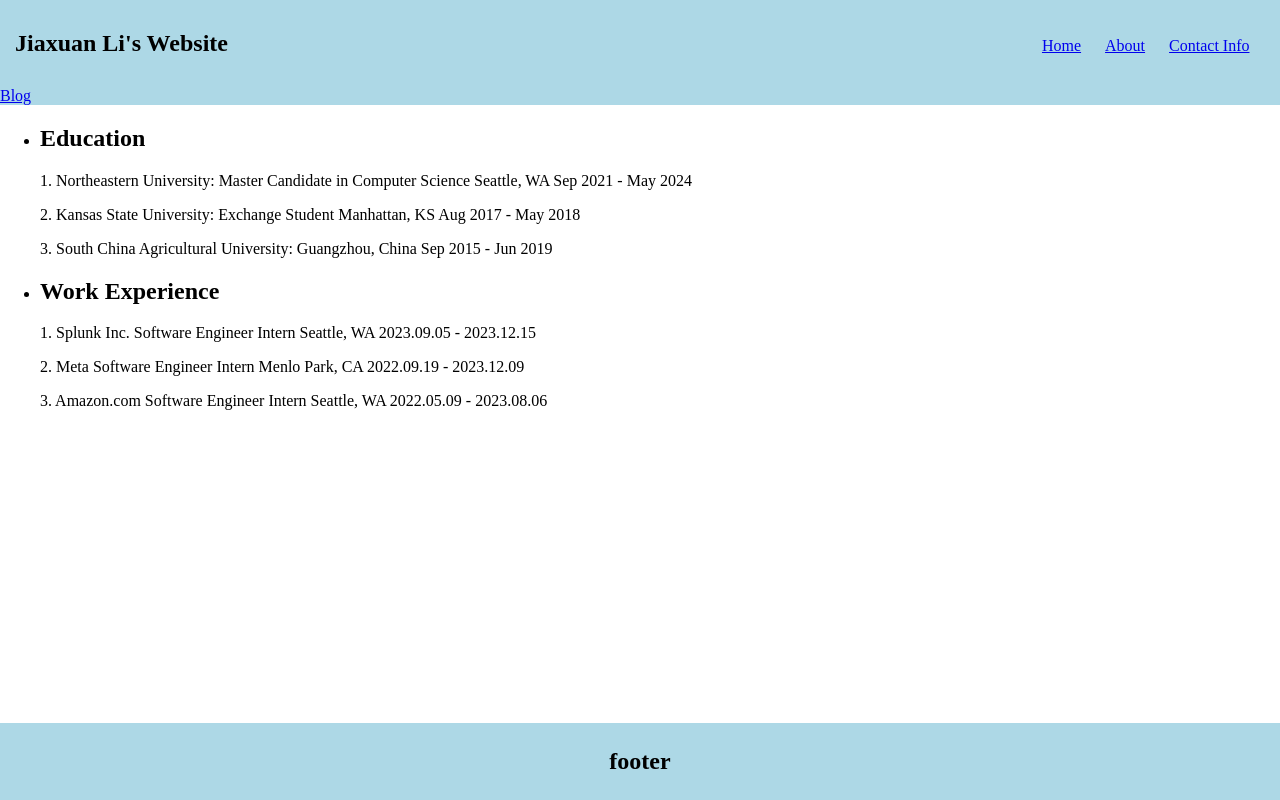
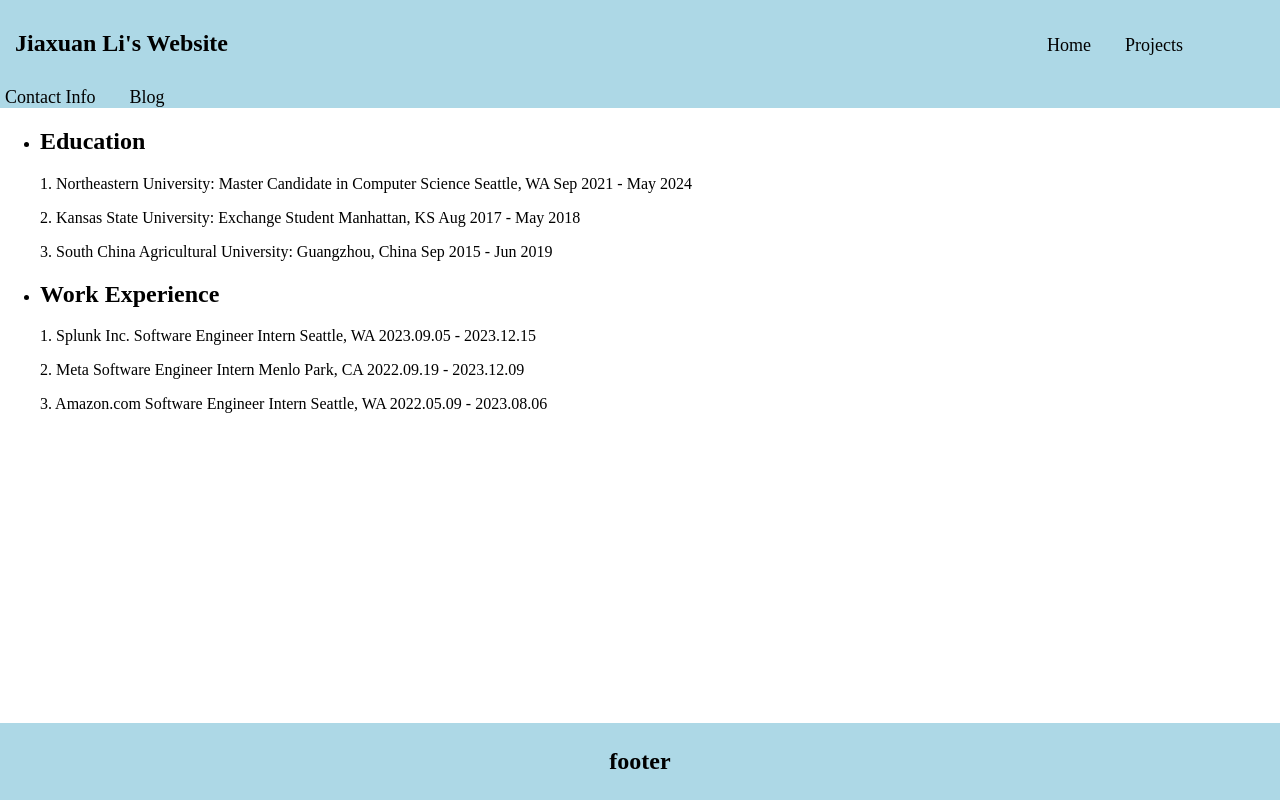
Before and after one commit to lilaxuan/lilaxuan.github.io, a plain HTML site: page index.html in a window 1280 px wide. Drawn offline with Linux system fonts and the light colour scheme.

Commit message:
Finish navbar

```diff
--- a/home.css
+++ b/home.css
@@ -1,5 +1,15 @@
 body {
     margin: 0;
+}
+
+a {
+    text-decoration: none;
+    color: black;
+    padding: 0 5px;
+}
+
+a:hover {
+    color: orangered;
 }
 
 .container {
@@ -53,7 +63,15 @@ body {
 .navbar-items .nv-item {
     display: inline-block;
     margin-right: 20px;
+    font-size: 18px;
+    color: black;
+    transition: 0.3s;
 }
+
+
+/* .navbar-items .nv-item:hover {
+    color: red;
+} */
 
 /* .sidebar {
     font-family: 'Times New Roman', Times, serif;
@@ -78,11 +96,3 @@ body {
     justify-content: center;
     /* grid-area: footer; */
 }
-
-
-/* .navbar-content {
-    display: inline-block;
-    text-align: center;
-    justify-content: center;
-    align-items: center;
-} */
--- a/index.html
+++ b/index.html
@@ -14,7 +14,7 @@
                     <h2>Jiaxuan Li's Website</h2>
                 </li>
                 <li class="nv-item"><a href="./">Home</a></li>
-                <li class="nv-item"><a href="./projects/">About</a></li>
+                <li class="nv-item"><a href="./projects/">Projects</a></li>
                 <li class="nv-item"><a href="./contact-info/">Contact Info</a></li>
                 <li class="nv-item"><a href="./blog/">Blog</a></li>
             </ul>
```
